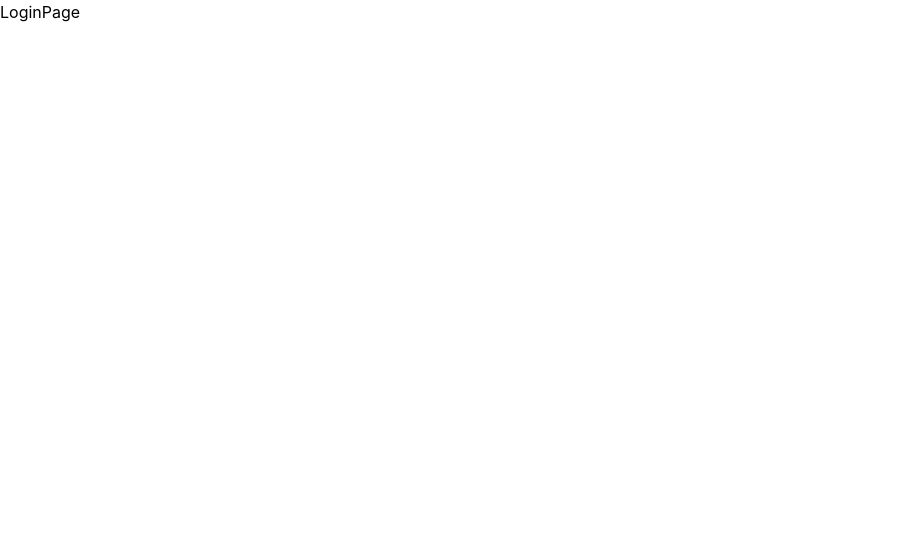
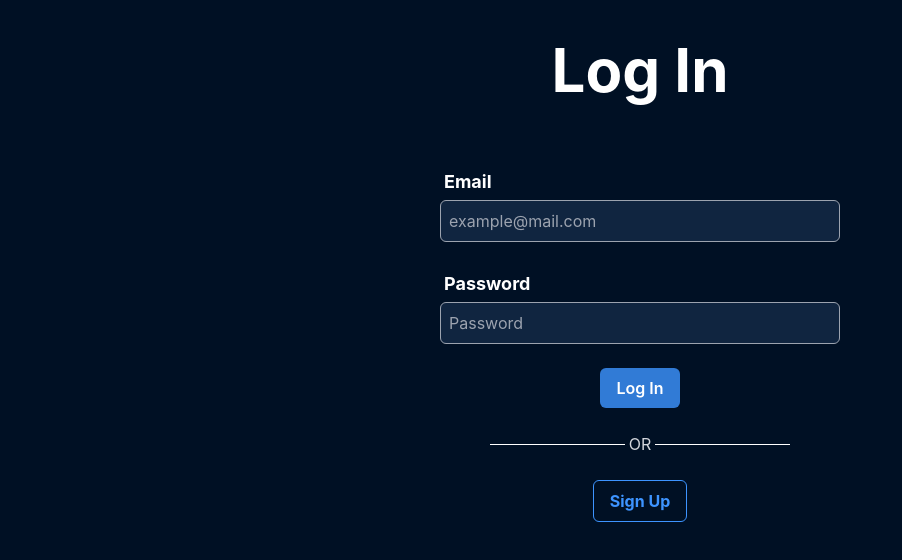
Before and after one commit to Joe-Moussally/Shipping-Platform-Laravel-React, a React (Create React App) app in the folder react-platform/: page /login in a window 1280 px wide. Shown: the top 560 px of the page, without its empty margins (0-902 px from the left). Built offline with nearby package versions, Linux system fonts and the light colour scheme.

Commit message:
Adding login page with redirections

```diff
--- /dev/null
+++ b/react-platform/src/components/Or.js
@@ -0,0 +1,18 @@
+import React from 'react'
+
+function Or() {
+  return (
+    // or container
+    <div className='flex flex-row items-center w-[300px] my-5'>
+        {/* line */}
+        <div className='h-[0.3px] bg-white w-[50%]'></div>
+
+        <span className='text-gray-300 p-1'>OR</span>
+
+        {/* line */}
+        <div className='h-[0.3px] bg-white w-[50%]'></div>
+    </div>
+  )
+}
+
+export default Or
--- a/react-platform/src/pages/LoginPage.js
+++ b/react-platform/src/pages/LoginPage.js
@@ -1,8 +1,89 @@
 import React from 'react'
 
+//packages
+import { useFormik } from 'formik';
+
+//components
+import InputField from '../components/InputField'
+import Button from '../components/Button';
+
+//validation schemas
+import { signUpSchema } from '../schemas';
+import Or from '../components/Or';
+
+//function that is called on submit
+const onSubmit = (values) => {
+  console.log(values)
+}
+
 function LoginPage() {
+
+    //formik hook
+    const { values, errors, touched, handleBlur, handleChange, handleSubmit } = useFormik({
+      initialValues:{
+          email: "",
+          password: "",
+      },
+      validationSchema: signUpSchema,
+      onSubmit
+    })
+
   return (
-    <div>LoginPage</div>
+    <div className='bg-[#001024] h-[100vh] flex flex-col items-center'>
+
+      {/* Page title */}
+      <span className='text-white text-6xl font-bold m-10'>Log In</span>
+
+      <form id='signup-form' onSubmit={handleSubmit} autoComplete='off'>
+
+          {/* Email input */}
+          <InputField
+              id='email'
+              label='Email'
+              type='email'
+              value={values.email}
+              onChange={handleChange}
+              onBlur={handleBlur}
+              placeholder='example@mail.com'
+              error={
+                  touched.email && errors.email ?
+                  errors.email:''
+              }
+          />
+
+          {/* Password input */}
+          <InputField
+              id='password'
+              label='Password'
+              type='password'
+              placeholder='Password'
+              value={values.password}
+              onChange={handleChange}
+              onBlur={handleBlur}
+              error={
+                  touched.password && errors.password ?
+                  errors.password:''
+              }
+          />
+
+          {/* Submit button */}
+          <Button
+              onClick={handleSubmit}
+              text="Log In"
+              style={{margin: 'auto'}}
+          />
+      </form>
+
+      {/* "or signup" section */}
+      <Or />
+
+      <Button
+        text='Sign Up'
+        outlined={true}
+        onClick={() => window.location.pathname = '/register'}
+      />
+
+    </div>
   )
 }
 
--- a/react-platform/src/pages/SignUpPage.js
+++ b/react-platform/src/pages/SignUpPage.js
@@ -9,17 +9,18 @@ import Button from '../components/Button';
 
 //validation schemas
 import { signUpSchema } from '../schemas';
+import Or from '../components/Or';
 
 
 //function that is called on submit
-const onSubmit = () => {
-    console.log('SUBMITTED')
+const onSubmit = (values) => {
+    console.log(values)
 }
 
 function SignUpPage() {
 
     //formik hook
-    const { values, errors, handleBlur, handleChange, handleSubmit } = useFormik({
+    const { values, errors, touched, handleBlur, handleChange, handleSubmit } = useFormik({
         initialValues:{
             email: "",
             password: "",
@@ -28,8 +29,6 @@ function SignUpPage() {
         validationSchema: signUpSchema,
         onSubmit
     })
-
-    console.log(errors)
 
   return (
     <div className='bg-[#001024] h-[100vh] flex flex-col items-center'>
@@ -46,8 +45,12 @@ function SignUpPage() {
                 type='email'
                 value={values.email}
                 onChange={handleChange}
+                onBlur={handleBlur}
                 placeholder='example@mail.com'
-                error={errors.email}
+                error={
+                    touched.email && errors.email ?
+                    errors.email:''
+                }
             />
 
             {/* Password input */}
@@ -59,7 +62,10 @@ function SignUpPage() {
                 value={values.password}
                 onChange={handleChange}
                 onBlur={handleBlur}
-                error={errors.password}
+                error={
+                    touched.password && errors.password ?
+                    errors.password:''
+                }
             />
 
             {/* Confirm Password Input */}
@@ -71,15 +77,28 @@ function SignUpPage() {
                 value={values.confirmPassword}
                 onChange={handleChange}
                 onBlur={handleBlur}
-                error={errors.confirmPassword}
+                error={
+                    touched.confirmPassword && errors.confirmPassword ?
+                    errors.confirmPassword:''
+                }
             />
 
             {/* Submit button */}
             <Button
+                onClick={handleSubmit}
                 text="Sign Up"
                 style={{margin: 'auto'}}
             />
         </form>
+
+        {/* "or login" section */}
+        <Or />
+
+        <Button
+            text='Log In'
+            outlined={true}
+            onClick={() => window.location.pathname = '/login'}
+        />
     </div>
   )
 }
--- a/react-platform/src/schemas/index.js
+++ b/react-platform/src/schemas/index.js
@@ -8,7 +8,7 @@ export const signUpSchema = yup.object().shape({
         .required("Required"),
     password: yup
         .string()
-        .min(5,"Password length must be at least 5")
+        .min(6,"Password length must be at least 6")
         .required("Required"),
     confirmPassword: yup
         .string()
@@ -16,3 +16,15 @@ export const signUpSchema = yup.object().shape({
         .required("Required"),
 
 })
+
+// Log In Form Schema
+export const logInSchema = yup.object().shape({
+    email: yup
+        .string()
+        .email("Enter a valid email")
+        .required("Required"),
+    password: yup
+        .string()
+        .min(6,"Password length must be at least 6")
+        .required("Required"),
+})
```
